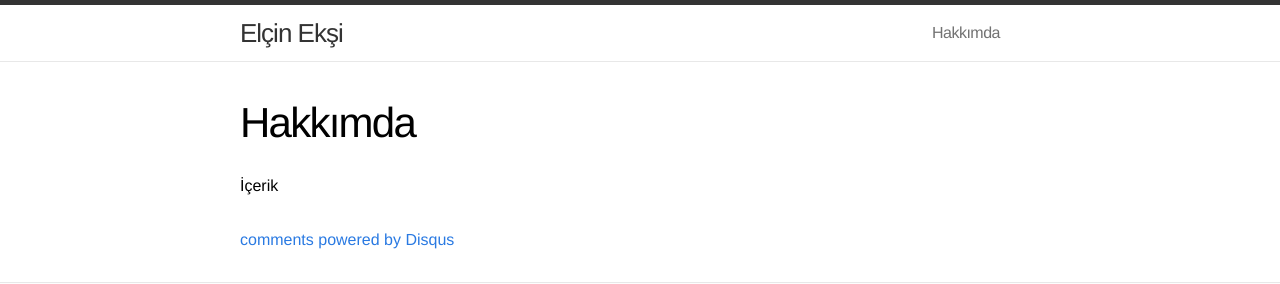
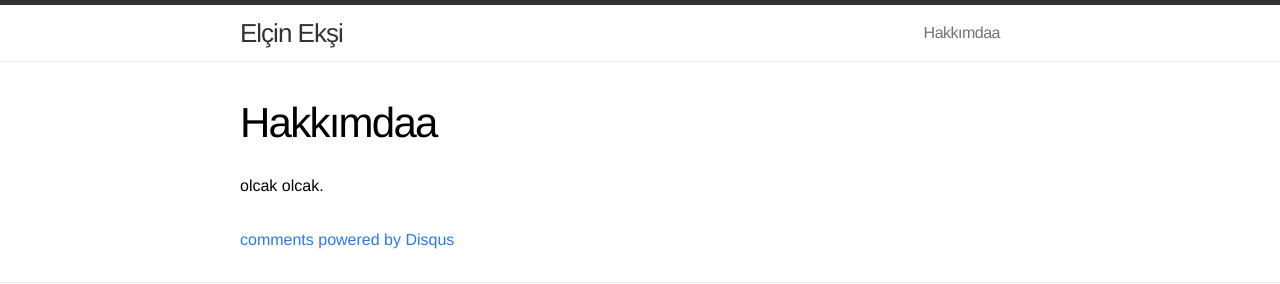
Before and after one commit to amaeksi/elcineksi.xyz, a Jekyll site: the page built from about.md, in a window 1280 px wide. Shown: the top 284 px of the page. Built offline with Jekyll 4.4.1, drawn with Linux system fonts in a browser that asks for light colours; comment, search, counter and statistics services are not loaded.

Commit message:
Update from Forestry.io - about.md

```diff
--- a/about.md
+++ b/about.md
@@ -1,7 +1,6 @@
 ---
-title: Hakkımda
+title: Hakkımdaa
 layout: page
 permalink: "/hakkimda/"
 ---
-
-İçerik
+olcak olcak.
```
